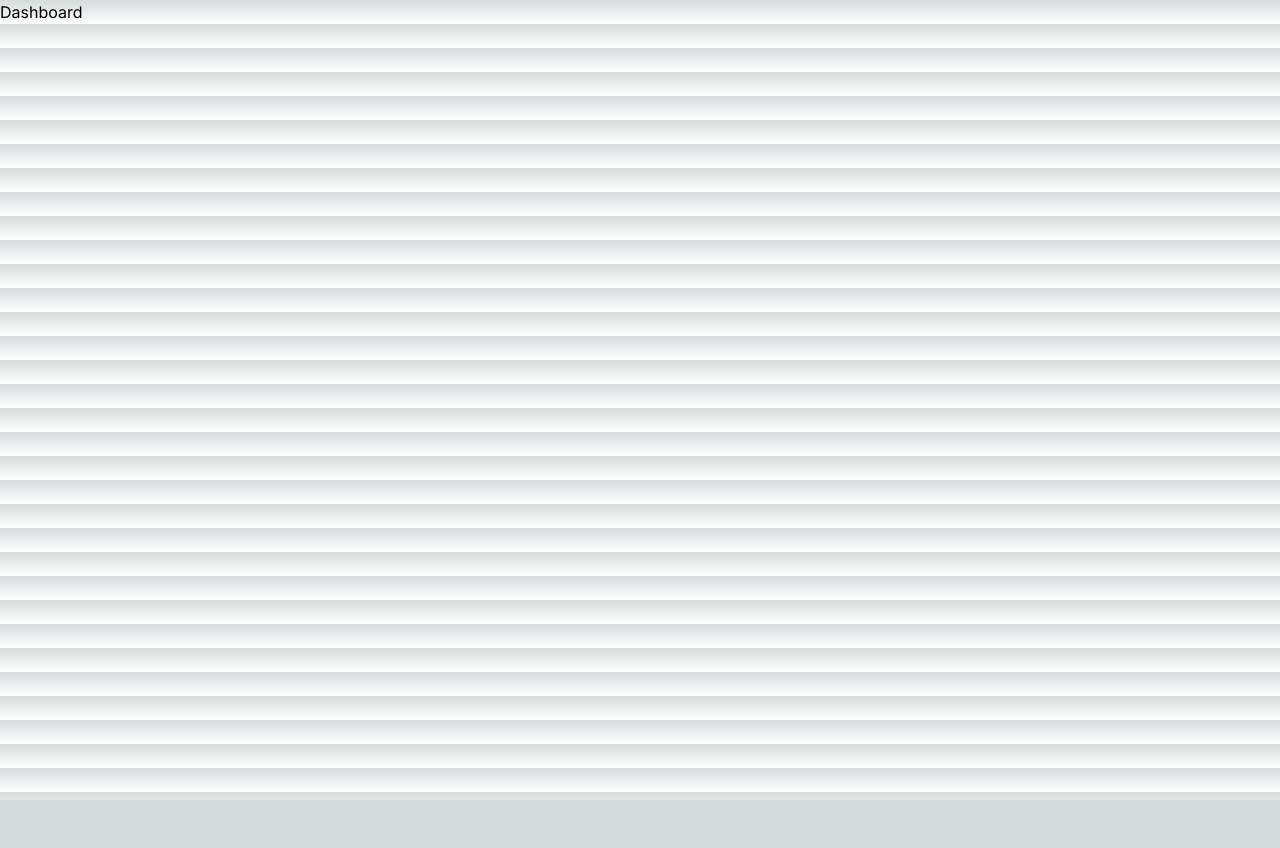
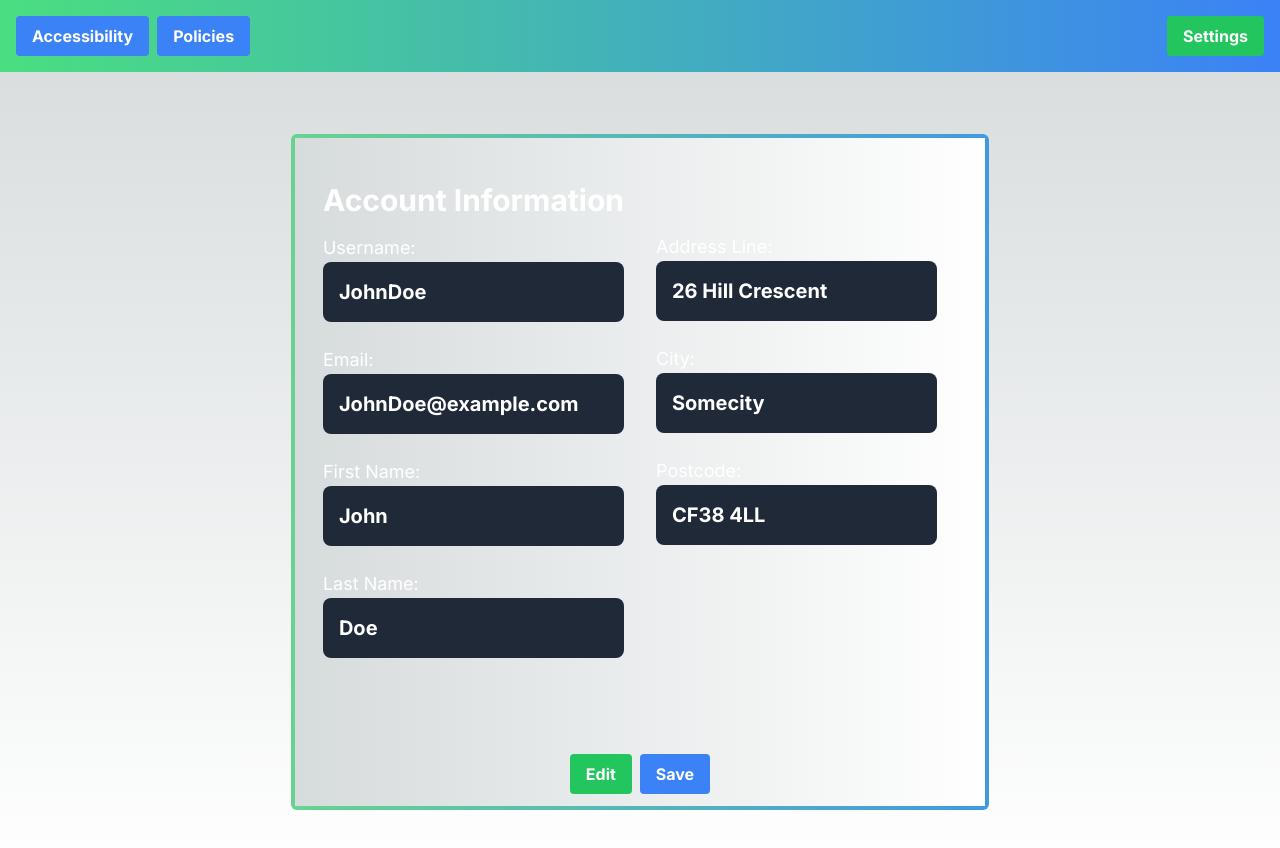
Before and after one commit to MrT-Stephens/GradePath-Web-Application, a Next.js app: page /user/1/dashboard in a window 1280 px wide. Shown: the top 848 px of the page. Before the commit the page ends 800 px from the top, so only its background shows below. Built offline with nearby package versions, Linux system fonts and the light colour scheme.

Commit message:
Added the inital dashboard design

```diff
--- a/app/user/[id]/dashboard/page.js
+++ b/app/user/[id]/dashboard/page.js
@@ -1,5 +1,115 @@
+import React from 'react';
+
 export default function Page() {
     return (
-        <h1>Dashboard</h1>
-    )
+        <div>
+            {/* Navigation Bar */}
+            <nav className="bg-gradient-to-r from-green-400 to-blue-500 p-4">
+                <div className="container mx-auto flex justify-between items-center">
+                    <div className="flex space-x-2">
+                        <button className="text-white font-bold py-2 px-4 rounded bg-blue-500 hover:bg-blue-600">
+                            Accessibility
+                        </button>
+                        <button className="text-white font-bold py-2 px-4 rounded bg-blue-500 hover:bg-blue-600">
+                            Policies
+                        </button>
+                    </div>
+                    <div className="flex">
+                        <div className="ml-auto">
+                            <button className="text-white font-bold py-2 px-4 rounded bg-green-500 hover:bg-green-600">
+                                Settings
+                            </button>
+                        </div>
+                    </div>
+                </div>
+            </nav>
+
+            {/* Main Content */}
+            <main className="flex flex-col min-h-screen items-center justify-center p-10">
+                {/* Account Information Panel */}
+                <div className="relative w-120 h-140 bg-gradient-to-r from-[#D6DBDC] dark:from-[#000000] to-[#FFFFFF] dark:to-[#141414] rounded-md overflow-hidden">
+                    <div className="p-8 text-white grid grid-cols-2 gap-8">
+                        {/* Left Column */}
+                        <div className="mb-6">
+                            <h2 className="text-3xl font-bold mb-4 mt-4">
+                                Account Information
+                            </h2>
+
+                            <div className="mb-6">
+                                <p className="text-lg text-white">Username:</p>
+                                <div className="rounded-lg bg-gray-800 p-4">
+                                    <p className="text-xl text-white font-bold">JohnDoe</p>
+                                </div>
+                            </div>
+
+                            <div className="mb-6">
+                                <p className="text-lg text-white">Email:</p>
+                                <div className="rounded-lg bg-gray-800 p-4">
+                                    <p className="text-xl text-white font-bold">JohnDoe@example.com</p>
+                                </div>
+                            </div>
+
+                            <div className="mb-6">
+                                <p className="text-lg text-white">First Name:</p>
+                                <div className="rounded-lg bg-gray-800 p-4">
+                                    <p className="text-xl text-white font-bold">John</p>
+                                </div>
+                            </div>
+
+                            <div className="mb-6">
+                                <p className="text-lg text-white">Last Name:</p>
+                                <div className="rounded-lg bg-gray-800 p-4">
+                                    <p className="text-xl text-white font-bold">Doe</p>
+                                </div>
+                            </div>
+                        </div>
+
+                        {/* Right Column */}
+                        <div className="mb-6" style={{ paddingRight: '20px' }}>
+                            <div style={{ height: '67px' }}></div>
+                            <div className="mb-6">
+                                <p className="text-lg text-white">Address Line:</p>
+                                <div className="rounded-lg bg-gray-800 p-4">
+                                    <p className="text-xl text-white font-bold">26 Hill Crescent</p>
+                                </div>
+                            </div>
+
+                            <div className="mb-6">
+                                <p className="text-lg text-white">City:</p>
+                                <div className="rounded-lg bg-gray-800 p-4">
+                                    <p className="text-xl text-white font-bold">Somecity</p>
+                                </div>
+                            </div>
+
+                            <div className="mb-6">
+                                <p className="text-lg text-white">Postcode:</p>
+                                <div className="rounded-lg bg-gray-800 p-4">
+                                    <p className="text-xl text-white font-bold">CF38 4LL</p>
+                                </div>
+                            </div>
+                        </div>
+                    </div>
+
+                    {/* Edit and Save buttons */}
+                    <div className="flex justify-center items-end mt-4 space-x-2 mb-4">
+                        <button className="bg-green-500 hover:bg-green-600 text-white font-bold py-2 px-4 rounded">
+                            Edit
+                        </button>
+                        <button className="bg-blue-500 hover:bg-blue-600 text-white font-bold py-2 px-4 rounded">
+                            Save
+                        </button>
+                    </div>
+
+                    {/* Gradient effect on the border */}
+                    <div
+                        className="absolute inset-0 border-4"
+                        style={{
+                            borderImage: 'linear-gradient(to right, #68D391, #4299E1) 1',
+                            borderImageSlice: 1,
+                        }}
+                    ></div>
+                </div>
+            </main>
+        </div>
+    );
 }
```
Also changed, not shown: package.json (+4 -4 lines), 1 other file (tests, documents, lock files or other folders).
